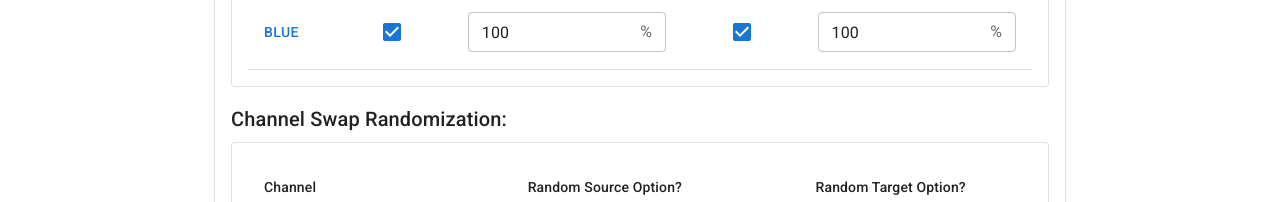
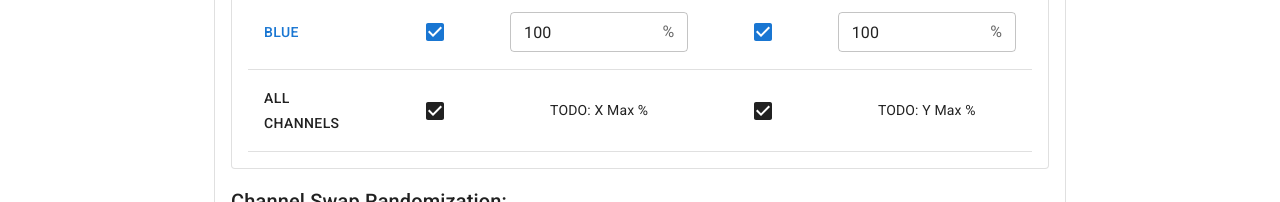
Before and after one commit to connordelacruz/react-p5-channel-shift, a React (Create React App) app: page / in a window 1280 px wide. Both pictures are taken after a click on the tab "RANDOMIZATION OPTIONS". Shown: the part 437-639 px from the top of the page. Built offline with nearby package versions, Linux system fonts and the light colour scheme.

Commit message:
Implemented select all checkboxes for randomize shift x/y

```diff
--- a/src/App.jsx
+++ b/src/App.jsx
@@ -631,10 +631,13 @@ function App() {
         {/*Randomize*/}
         <Box hidden={selectedToolTab !== RANDOMIZE_TAB_VALUE}>
           <RandomizeToolUI
+            /*TODO: comment on props for clarity*/
             randomizeShiftChannels={ randomizeShiftChannels }
             setRandomizeShiftChannel={ setRandomizeShiftChannel }
+            setRandomizeShiftChannels={ setRandomizeShiftChannels }
             randomizeShiftMaxPercents={ randomizeShiftMaxPercents }
             setRandomizeShiftMaxPercent={ setRandomizeShiftMaxPercent }
+            setRandomizeShiftMaxPercents={ setRandomizeShiftMaxPercents }
             randomizeSwapSourceChannels={ randomizeSwapSourceChannels }
             randomizeSwapTargetChannels={ randomizeSwapTargetChannels }
             setRandomizeSwapSourceChannel={ setRandomizeSwapSourceChannel }
--- a/src/RandomizeToolUI.jsx
+++ b/src/RandomizeToolUI.jsx
@@ -22,8 +22,6 @@ import { ChannelLabel } from './common/ChannelLabel'
 // Randomize Shift
 // --------------------------------------------------------------------------------
 
-// TODO: Think about how to support the "all channels" version
-//       https://mui.com/material-ui/react-checkbox/#indeterminate
 /**
  * Randomize shift dimension checkbox component.
  *
@@ -87,7 +85,7 @@ const RandomizeShiftPercentInput = ({
    *
    * @param event
    */
-  const randomizeShiftMaxPercentInputOnChangeHandler = (event) => {
+  const randomizeShiftMaxPercentInputOnChange = (event) => {
     let parsedInputValue = parseInt(event.target.value)
     if (isNaN(parsedInputValue)) {
       parsedInputValue = ''
@@ -100,7 +98,7 @@ const RandomizeShiftPercentInput = ({
    *
    * @param event
    */
-  const randomizeShiftMaxPercentInputOnBlurHandler = (event) => {
+  const randomizeShiftMaxPercentInputOnBlur = (event) => {
     const currentValue = randomizeShiftMaxPercents[channelOffset][dimensionIndex]
     // If value is not an integer or less than 0, set to 0
     if (!Number.isInteger(currentValue) || currentValue < 0) {
@@ -117,7 +115,7 @@ const RandomizeShiftPercentInput = ({
    *
    * @param event
    */
-  const randomizeShiftMaxPercentInputOnFocusHandler = (event) => {
+  const randomizeShiftMaxPercentInputOnFocus = (event) => {
     event.target.select()
   }
 
@@ -129,16 +127,15 @@ const RandomizeShiftPercentInput = ({
       } }
       color={ Constants.CHANNEL_MUI_COLORS[channelOffset] }
       disabled={ !randomizeShiftChannels[channelOffset][dimensionIndex] }
-      onChange={ randomizeShiftMaxPercentInputOnChangeHandler }
-      onBlur={ randomizeShiftMaxPercentInputOnBlurHandler }
-      onFocus={ randomizeShiftMaxPercentInputOnFocusHandler }
+      onChange={ randomizeShiftMaxPercentInputOnChange }
+      onBlur={ randomizeShiftMaxPercentInputOnBlur }
+      onFocus={ randomizeShiftMaxPercentInputOnFocus }
       size="small"
     />
   )
 }
 
 
-// TODO: re-work to reuse this for the "All Channels" row
 /**
  * Randomize shift table row component.
  *
@@ -205,12 +202,99 @@ const RandomizeShiftTableRow = ({
 
 
 /**
+ * Select all checkbox component for randomize shift x/y.
+ *
+ * @param dimensionIndex
+ * @param randomizeShiftChannels
+ * @param setRandomizeShiftChannels
+ * @return {Element}
+ * @constructor
+ */
+const RandomizeShiftSelectAllCheckbox = ({
+                                           dimensionIndex,
+                                           // State props
+                                           randomizeShiftChannels,
+                                           // State setter props
+                                           setRandomizeShiftChannels
+                                         }) => {
+  const selectAllOnChange = (event) => {
+    const newRandomizeShiftChannels = [...randomizeShiftChannels]
+    Constants.CHANNEL_OFFSETS.forEach(channelOffset => {
+      newRandomizeShiftChannels[channelOffset][dimensionIndex] = event.target.checked
+    })
+    setRandomizeShiftChannels(newRandomizeShiftChannels)
+  }
+
+  return (
+    <Checkbox
+      checked={ randomizeShiftChannels.every(channelArr => channelArr[dimensionIndex] === true) }
+      indeterminate={ !randomizeShiftChannels.every(channelArr => channelArr[dimensionIndex] === randomizeShiftChannels[0][dimensionIndex]) }
+      onChange={ selectAllOnChange }
+      color="neutral"
+    />
+  )
+}
+
+
+/**
+ * Randomize shift "all channels" table row component.
+ *
+ * @param randomizeShiftChannels
+ * @param randomizeShiftMaxPercents
+ * @param setRandomizeShiftChannels
+ * @param setRandomizeShiftMaxPercents
+ * @return {Element}
+ * @constructor
+ */
+const RandomizeShiftSelectAllTableRow = ({
+                                           // State props
+                                           randomizeShiftChannels,
+                                           randomizeShiftMaxPercents,
+                                           // State setter props
+                                           setRandomizeShiftChannels,
+                                           setRandomizeShiftMaxPercents
+                                         }) => {
+  return (
+    <TableRow hover>
+      <TableCell>
+        <Typography variant="button">
+          All Channels
+        </Typography>
+      </TableCell>
+      <TableCell align="center">
+        <RandomizeShiftSelectAllCheckbox
+          dimensionIndex={ 0 }
+          randomizeShiftChannels={ randomizeShiftChannels }
+          setRandomizeShiftChannels={ setRandomizeShiftChannels }
+        />
+      </TableCell>
+      <TableCell align="center">
+        TODO: X Max %
+      </TableCell>
+      <TableCell align="center">
+        <RandomizeShiftSelectAllCheckbox
+          dimensionIndex={ 1 }
+          randomizeShiftChannels={ randomizeShiftChannels }
+          setRandomizeShiftChannels={ setRandomizeShiftChannels }
+        />
+      </TableCell>
+      <TableCell align="center">
+        TODO: Y Max %
+      </TableCell>
+    </TableRow>
+  )
+}
+
+
+/**
  * Randomize shift table component.
  *
  * @param randomizeShiftChannels
  * @param randomizeShiftMaxPercents
  * @param setRandomizeShiftChannel
+ * @param setRandomizeShiftChannels
  * @param setRandomizeShiftMaxPercent
+ * @param setRandomizeShiftMaxPercents
  * @return {Element}
  * @constructor
  */
@@ -220,7 +304,9 @@ const RandomizeShiftTable = ({
                                randomizeShiftMaxPercents,
                                // State setter functions
                                setRandomizeShiftChannel,
-                               setRandomizeShiftMaxPercent
+                               setRandomizeShiftChannels,
+                               setRandomizeShiftMaxPercent,
+                               setRandomizeShiftMaxPercents
                              }) => {
 
   // Generate table rows
@@ -249,6 +335,12 @@ const RandomizeShiftTable = ({
         </TableHead>
         <TableBody>
           { tableRows }
+          <RandomizeShiftSelectAllTableRow
+            randomizeShiftChannels={ randomizeShiftChannels }
+            randomizeShiftMaxPercents={ randomizeShiftMaxPercents }
+            setRandomizeShiftChannels={ setRandomizeShiftChannels }
+            setRandomizeShiftMaxPercents={ setRandomizeShiftMaxPercents }
+          />
         </TableBody>
       </Table>
     </TableContainer>
@@ -350,7 +442,7 @@ const RandomizeSwapSelectAllCheckbox = ({
                                         }) => {
   const selectAllOnChange = (event) => {
     const newRandomizeSwapChannels = []
-    Constants.CHANNEL_OFFSETS.forEach((val, channelOffset) => {
+    Constants.CHANNEL_OFFSETS.forEach(channelOffset => {
       newRandomizeSwapChannels[channelOffset] = event.target.checked
     })
     setRandomizeSwapChannels(newRandomizeSwapChannels)
@@ -466,7 +558,7 @@ const RandomizeSwapTable = ({
               align="center"
               colSpan={ 3 }
             >
-              TODO: Always pick different source and target channels when possible
+              TODO: Pick different source and target channels when possible
             </TableCell>
           </TableRow>
         </TableFooter>
@@ -486,7 +578,9 @@ const RandomizeSwapTable = ({
  * @param randomizeShiftChannels
  * @param randomizeShiftMaxPercents
  * @param setRandomizeShiftChannel
+ * @param setRandomizeShiftChannels
  * @param setRandomizeShiftMaxPercent
+ * @param setRandomizeShiftMaxPercents
  * @param randomizeSwapSourceChannels
  * @param randomizeSwapTargetChannels
  * @param setRandomizeSwapSourceChannel
@@ -502,7 +596,9 @@ export const RandomizeToolUI = ({
                                   randomizeShiftMaxPercents,
                                   // Shift state setter functions
                                   setRandomizeShiftChannel,
+                                  setRandomizeShiftChannels,
                                   setRandomizeShiftMaxPercent,
+                                  setRandomizeShiftMaxPercents,
                                   // Swap state props
                                   randomizeSwapSourceChannels,
                                   randomizeSwapTargetChannels,
@@ -532,8 +628,10 @@ export const RandomizeToolUI = ({
         <RandomizeShiftTable
           randomizeShiftChannels={ randomizeShiftChannels }
           setRandomizeShiftChannel={ setRandomizeShiftChannel }
+          setRandomizeShiftChannels={ setRandomizeShiftChannels }
           randomizeShiftMaxPercents={ randomizeShiftMaxPercents }
           setRandomizeShiftMaxPercent={ setRandomizeShiftMaxPercent }
+          setRandomizeShiftMaxPercents={ setRandomizeShiftMaxPercents }
         />
       </Paper>
 
```
